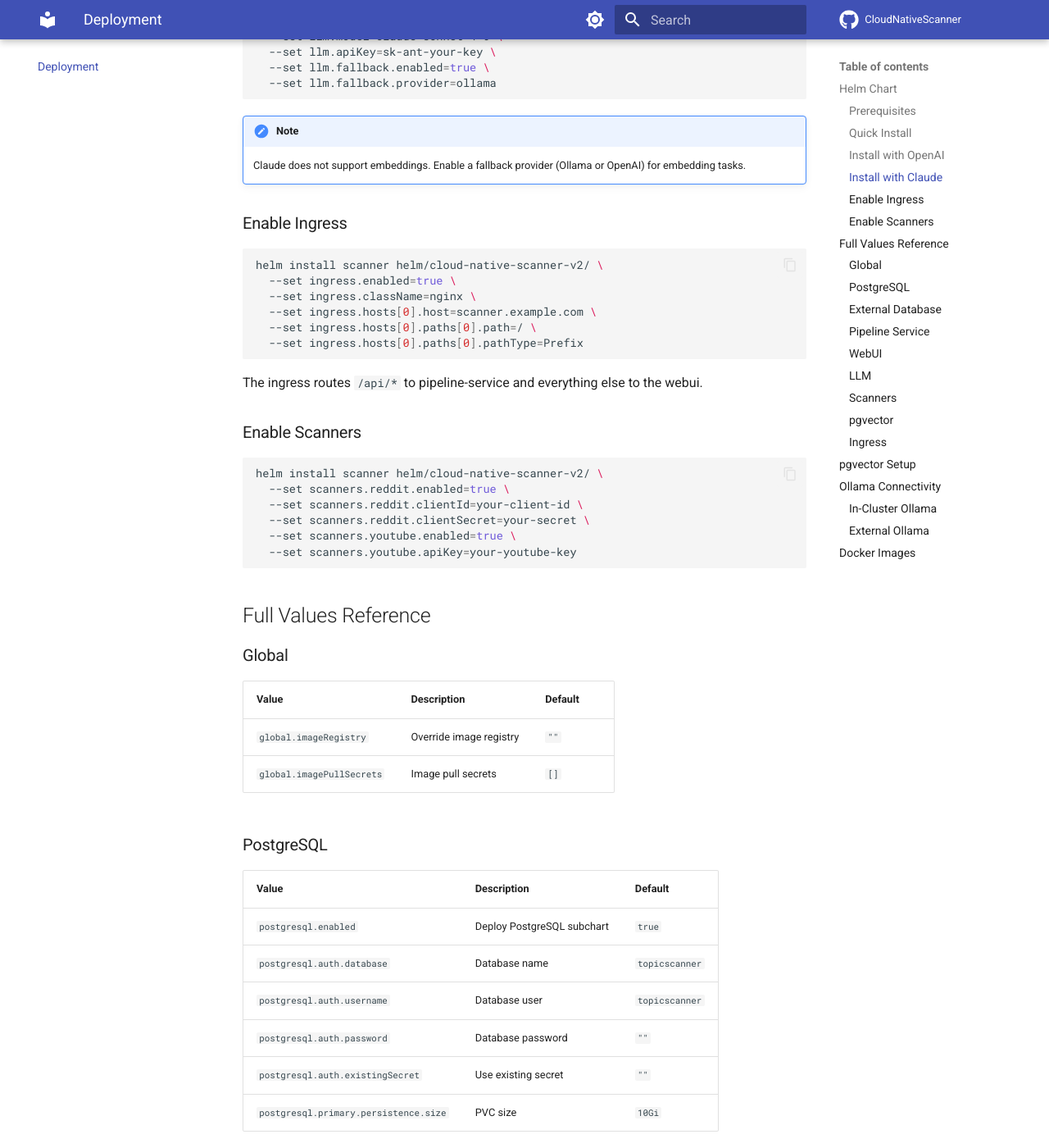
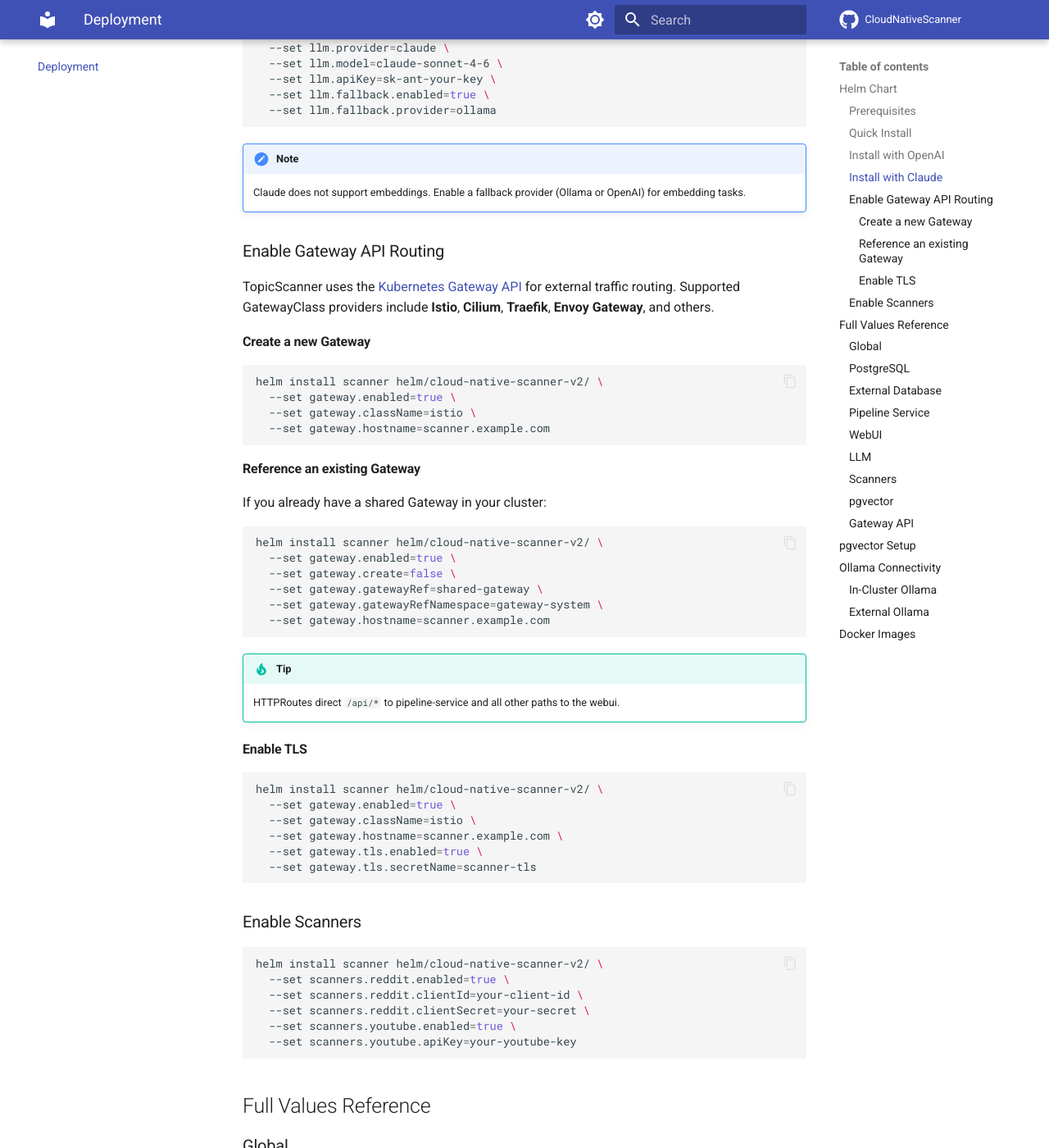
Before and after one commit to henrikrexed/CloudNativeScanner, an MkDocs documentation site: the page built from docs/deployment.md, in a window 1280 px wide and 1400 px high, scrolled down 1121 px. Shown: the whole window at 82% size. Built offline with MkDocs 1.6.1 and Material for MkDocs 9.7.7, drawn with Linux system fonts in a browser that asks for light colours; comment, search, counter and statistics services are not loaded; some of the changed text lies outside the part shown.

Commit message:
docs: replace Ingress with Gateway API, add Getting Started guide, enhance homepage
- Replace all Ingress references with Gateway API in deployment.md
- Add Gateway API values table and usage examples
- Create getting-started.md with full quickstart walkthrough
- Enhance index.md with mermaid diagrams, prerequisites, admonitions
- Update Spring Boot version to 3.4.3
- Reorder nav in mkdocs.yml

````diff
--- a/docs/deployment.md
+++ b/docs/deployment.md
@@ -5,13 +5,14 @@
 The v2 Helm chart is at `helm/cloud-native-scanner-v2/`. It deploys:
 
 - **PostgreSQL** (Bitnami subchart) with pgvector extension
-- **pipeline-service** (Spring Boot)
+- **pipeline-service** (Spring Boot 3.4.3)
 - **webui** (Next.js)
 
 ### Prerequisites
 
-- Kubernetes 1.24+
+- Kubernetes 1.28+
 - Helm 3.x
+- [Gateway API CRDs](https://gateway-api.sigs.k8s.io/) installed
 - (Optional) Ollama running in-cluster or accessible externally
 
 ### Quick Install
@@ -51,18 +52,45 @@ helm install scanner helm/cloud-native-scanner-v2/ \
 !!! note
     Claude does not support embeddings. Enable a fallback provider (Ollama or OpenAI) for embedding tasks.
 
-### Enable Ingress
+### Enable Gateway API Routing
+
+TopicScanner uses the [Kubernetes Gateway API](https://gateway-api.sigs.k8s.io/) for external traffic routing. Supported GatewayClass providers include **Istio**, **Cilium**, **Traefik**, **Envoy Gateway**, and others.
+
+#### Create a new Gateway
 
 ```bash
 helm install scanner helm/cloud-native-scanner-v2/ \
-  --set ingress.enabled=true \
-  --set ingress.className=nginx \
-  --set ingress.hosts[0].host=scanner.example.com \
-  --set ingress.hosts[0].paths[0].path=/ \
-  --set ingress.hosts[0].paths[0].pathType=Prefix
+  --set gateway.enabled=true \
+  --set gateway.className=istio \
+  --set gateway.hostname=scanner.example.com
 ```
 
-The ingress routes `/api/*` to pipeline-service and everything else to the webui.
+#### Reference an existing Gateway
+
+If you already have a shared Gateway in your cluster:
+
+```bash
+helm install scanner helm/cloud-native-scanner-v2/ \
+  --set gateway.enabled=true \
+  --set gateway.create=false \
+  --set gateway.gatewayRef=shared-gateway \
+  --set gateway.gatewayRefNamespace=gateway-system \
+  --set gateway.hostname=scanner.example.com
+```
+
+!!! tip
+    HTTPRoutes direct `/api/*` to pipeline-service and all other paths to the webui.
+
+#### Enable TLS
+
+```bash
+helm install scanner helm/cloud-native-scanner-v2/ \
+  --set gateway.enabled=true \
+  --set gateway.className=istio \
+  --set gateway.hostname=scanner.example.com \
+  --set gateway.tls.enabled=true \
+  --set gateway.tls.secretName=scanner-tls
+```
 
 ### Enable Scanners
 
@@ -165,15 +193,21 @@ When `postgresql.enabled=false`:
 | `pgvector.enabled` | Enable pgvector | `true` |
 | `pgvector.dimensions` | Vector dimensions | `1536` |
 
-### Ingress
+### Gateway API
+
+TopicScanner uses the [Kubernetes Gateway API](https://gateway-api.sigs.k8s.io/) for routing external traffic. Supported providers include Istio, Cilium, Traefik, Envoy Gateway, and any conformant GatewayClass implementation.
 
 | Value | Description | Default |
 |-------|-------------|---------|
-| `ingress.enabled` | Enable ingress | `false` |
-| `ingress.className` | Ingress class | `nginx` |
-| `ingress.annotations` | Ingress annotations | `{}` |
-| `ingress.hosts` | Host rules | `[{host: scanner.example.com}]` |
-| `ingress.tls` | TLS config | `[]` |
+| `gateway.enabled` | Enable Gateway API routing | `false` |
+| `gateway.create` | Create a Gateway resource | `true` |
+| `gateway.className` | GatewayClass (istio, cilium, traefik, etc.) | `""` |
+| `gateway.gatewayRef` | Reference existing Gateway (skips create) | `""` |
+| `gateway.gatewayRefNamespace` | Namespace of existing Gateway | `""` |
+| `gateway.hostname` | Hostname for listener and HTTPRoutes | `scanner.example.com` |
+| `gateway.annotations` | Gateway annotations | `{}` |
+| `gateway.tls.enabled` | Enable TLS | `false` |
+| `gateway.tls.secretName` | TLS secret name | `scanner-tls` |
 
 ## pgvector Setup
 
--- a/mkdocs.yml
+++ b/mkdocs.yml
@@ -53,11 +53,12 @@ plugins:
 
 nav:
   - Home: index.md
+  - Getting Started: getting-started.md
   - Architecture: architecture.md
   - Configuration: configuration.md
-  - Development: development.md
+  - Deployment: deployment.md
+  - LLM Models: llm-models.md
   - Scanners: scanners.md
   - Content Studio: content-studio.md
+  - Development: development.md
   - API Reference: api-reference.md
-  - LLM Models: llm-models.md
-  - Deployment: deployment.md
````
Also changed, not shown: docs/getting-started.md (added, +220 -0 lines), docs/index.md (+117 -15 lines).
